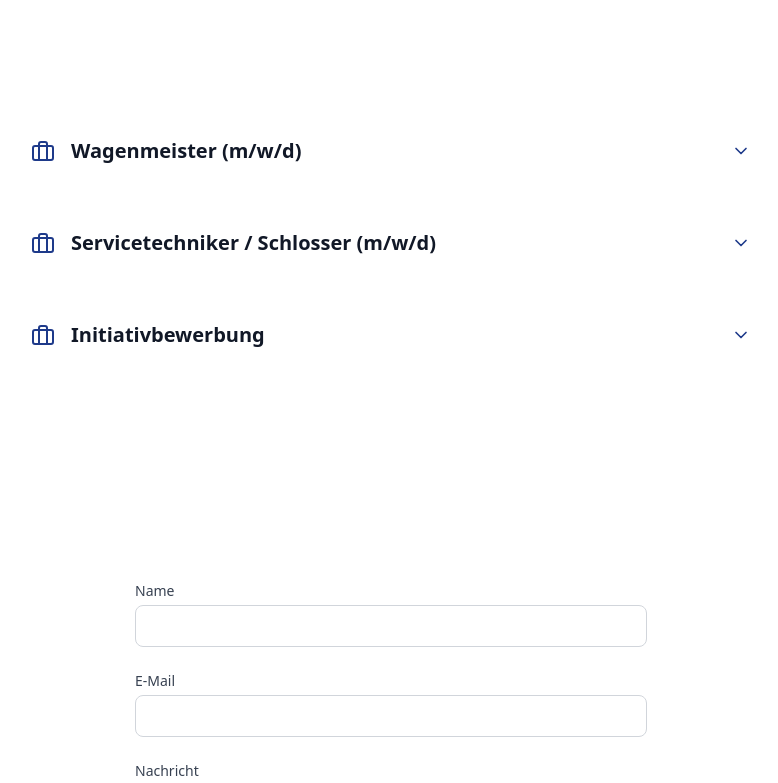
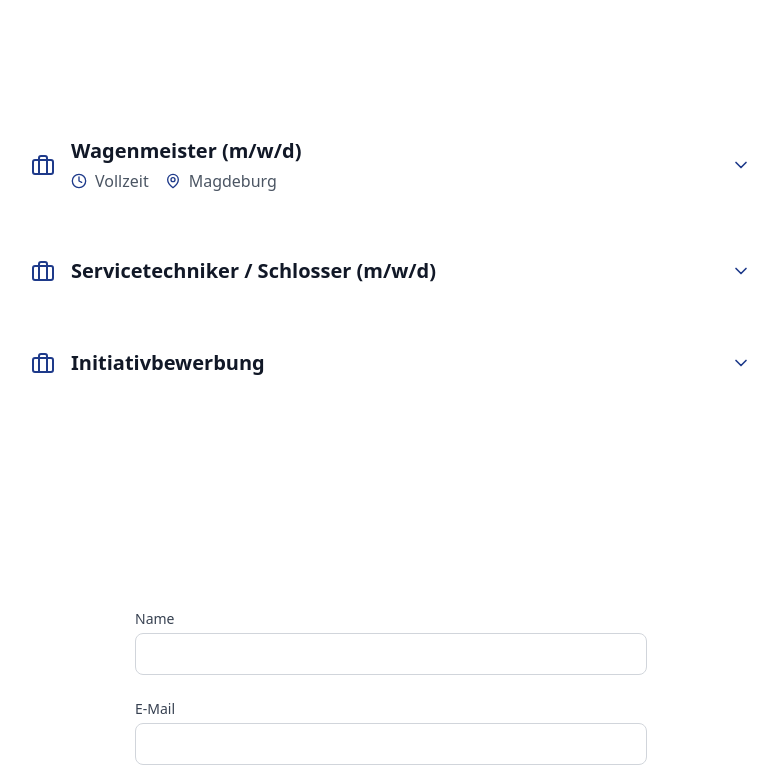
Before and after one commit to FE-Vini/FERR_, a React (Vite) app: page / in a window 1280 px wide. Shown: the part 2220-3003 px from the top of the page, without its empty margins (249-1027 px from the left). Built offline with nearby package versions, Linux system fonts and the light colour scheme.

Commit message:
Add job metadata under titles

```diff
--- a/src/components/Jobs.tsx
+++ b/src/components/Jobs.tsx
@@ -87,6 +87,22 @@ const Jobs = () => {
                   <BriefcaseIcon className="w-6 h-6 text-blue-900" />
                   <div className="text-left">
                     <h3 className="text-xl font-bold text-gray-900">{job.title}</h3>
+                    {(job.type || job.location) && (
+                      <div className="flex gap-4 mt-1">
+                        {job.type && (
+                          <div className="flex items-center gap-2 text-gray-600">
+                            <ClockIcon className="w-4 h-4 text-blue-900" />
+                            <span>{job.type}</span>
+                          </div>
+                        )}
+                        {job.location && (
+                          <div className="flex items-center gap-2 text-gray-600">
+                            <MapPinIcon className="w-4 h-4 text-blue-900" />
+                            <span>{job.location}</span>
+                          </div>
+                        )}
+                      </div>
+                    )}
                   </div>
                 </div>
                 <ChevronDown
```
